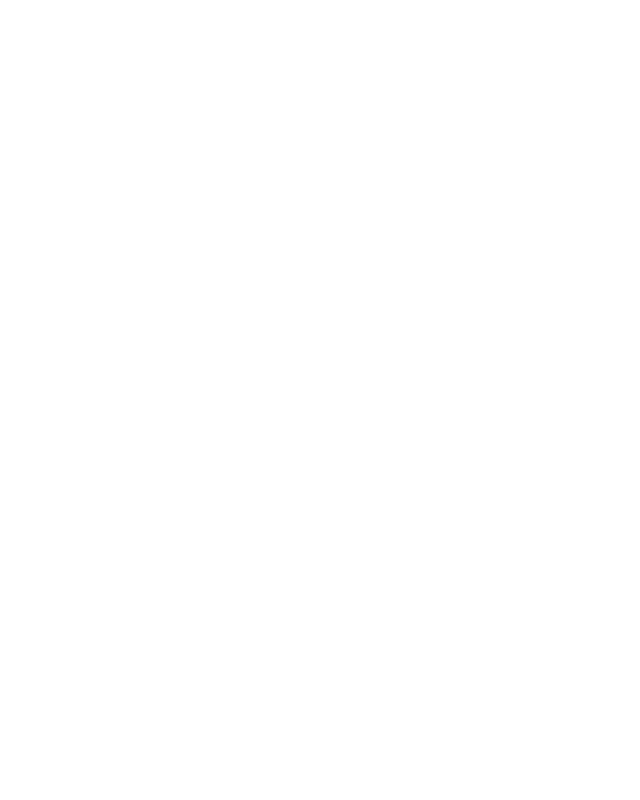
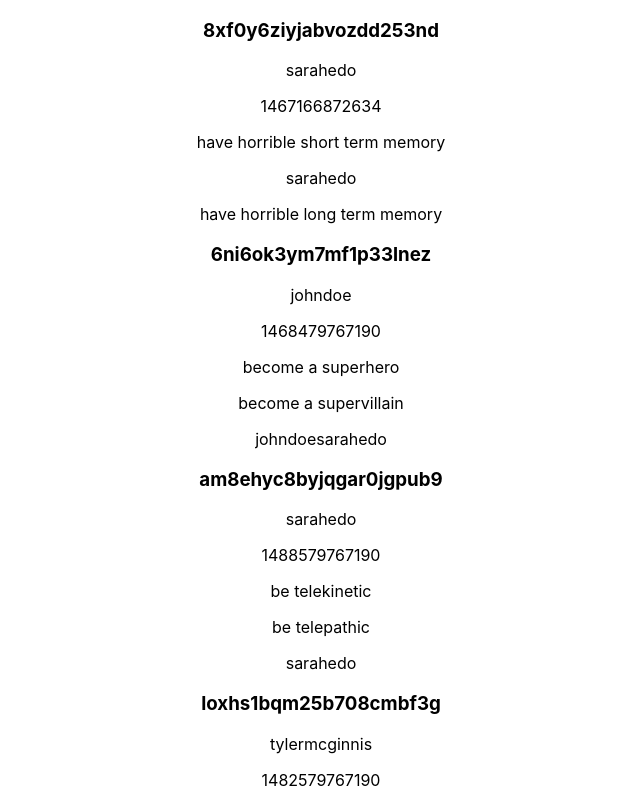
Before and after one commit to BLBaylis/would-you-rather, a React (Create React App) app: page / in a window 1280 px wide. Shown: the top 800 px of the page, without its empty margins (319-959 px from the left). Built offline with nearby package versions, Linux system fonts and the light colour scheme.

Commit message:
Display initial polls data, add middlewares

```diff
--- a/src/App.js
+++ b/src/App.js
@@ -1,12 +1,36 @@
-import React from 'react';
+import React, { Component } from 'react';
+import {connect} from 'react-redux'
+
+import {handleInitialData} from './actions'
 import './App.css';
 
-function App() {
-  return (
-    <div className="App">
+class App extends Component {
 
-    </div>
-  );
-}
+  componentDidMount() {
+    this.props.handleInitialData();
+  };
 
-export default App;
+  render() {
+    const {polls} = this.props;
+    return (
+      <div className="App">
+        {Object.keys(polls).map(id => {
+          const {author, timestamp, optionOne, optionTwo} = polls[id]
+          return (<>
+            <h3 key = {`${id}-1`}>{id}</h3>
+            <p key = {`${id}-2`}>{author}</p>
+            <p key = {`${id}-3`}>{timestamp}</p>
+            <p key = {`${id}-4`}>{optionOne.text}</p>
+            <p key = {`${id}-5`}>{optionOne.votes}</p>
+            <p key = {`${id}-6`}>{optionTwo.text}</p>
+            <p key = {`${id}-7`}>{optionTwo.votes}</p>
+          </>)
+        })}
+      </div>
+    );
+  };
+};
+
+const mapStateToProps = ({polls}) => ({polls});
+
+export default connect(mapStateToProps, {handleInitialData})(App);
--- /dev/null
+++ b/src/actions/index.js
@@ -0,0 +1,7 @@
+import { _getQuestions as getQuestions} from '../_DATA'
+import {receiveInitialPolls, answerPoll} from './polls'
+
+export const handleInitialData = () => async dispatch => {
+  const questions = await getQuestions()
+  dispatch(receiveInitialPolls(questions))
+}
--- /dev/null
+++ b/src/actions/polls.js
@@ -0,0 +1,13 @@
+export const RECEIVE_INITIAL_POLLS = 'RECEIVE_INITIAL_POLLS';
+export const ANSWER_POLL = 'ANSWER_POLL';
+
+export const receiveInitialPolls = polls => ({
+  type: RECEIVE_INITIAL_POLLS,
+  polls
+})
+
+export const answerPoll = (id, selectedAnswer) => ({
+  type: ANSWER_POLL,
+  id,
+  selectedAnswer
+})
--- a/src/index.js
+++ b/src/index.js
@@ -1,11 +1,20 @@
 import React from 'react';
 import ReactDOM from 'react-dom';
+import { createStore } from 'redux';
+import { Provider } from 'react-redux'
+
+import reducers from './reducers';
+import middleware from './middleware';
+import App from './App';
 import './index.css';
-import App from './App';
+
+const store = createStore((state = {}, action) => ({polls: reducers(state.polls, action)}), middleware)
 
 ReactDOM.render(
   <React.StrictMode>
-    <App />
+    <Provider store = {store}>
+      <App />
+    </Provider>
   </React.StrictMode>,
   document.getElementById('root')
 );
--- /dev/null
+++ b/src/middleware/index.js
@@ -0,0 +1,5 @@
+import reduxThunk from "redux-thunk";
+import logger from "./logger";
+import { applyMiddleware } from 'redux';
+
+export default applyMiddleware(reduxThunk, logger);
--- /dev/null
+++ b/src/middleware/logger.js
@@ -0,0 +1,10 @@
+const logger = store => next => action => {
+  console.group(action.type);
+    console.log('The action: ', action);
+    const returnValue = next(action);
+    console.log('New state: ', store.getState());
+  console.groupEnd();
+  return returnValue
+};
+
+export default logger;
--- /dev/null
+++ b/src/reducers/index.js
@@ -0,0 +1,3 @@
+import polls from "./polls";
+
+export default polls
--- /dev/null
+++ b/src/reducers/polls.js
@@ -0,0 +1,23 @@
+import {RECEIVE_INITIAL_POLLS, ANSWER_POLL} from '../actions/polls'
+
+const polls = (state = {}, action) => {
+  switch (action.type) {
+    case RECEIVE_INITIAL_POLLS:
+      return {...state, ...action.polls}
+    case ANSWER_POLL:
+      return {
+        ...state,
+        [action.id]: {
+          ...[action.id],
+          [action.selectedAnswer]: {
+            ...[action.id.selectedAnswer],
+            votes: [/*user name*/]
+        }
+      }
+    }
+    default:
+      return state
+  }
+}
+
+export default polls
```
